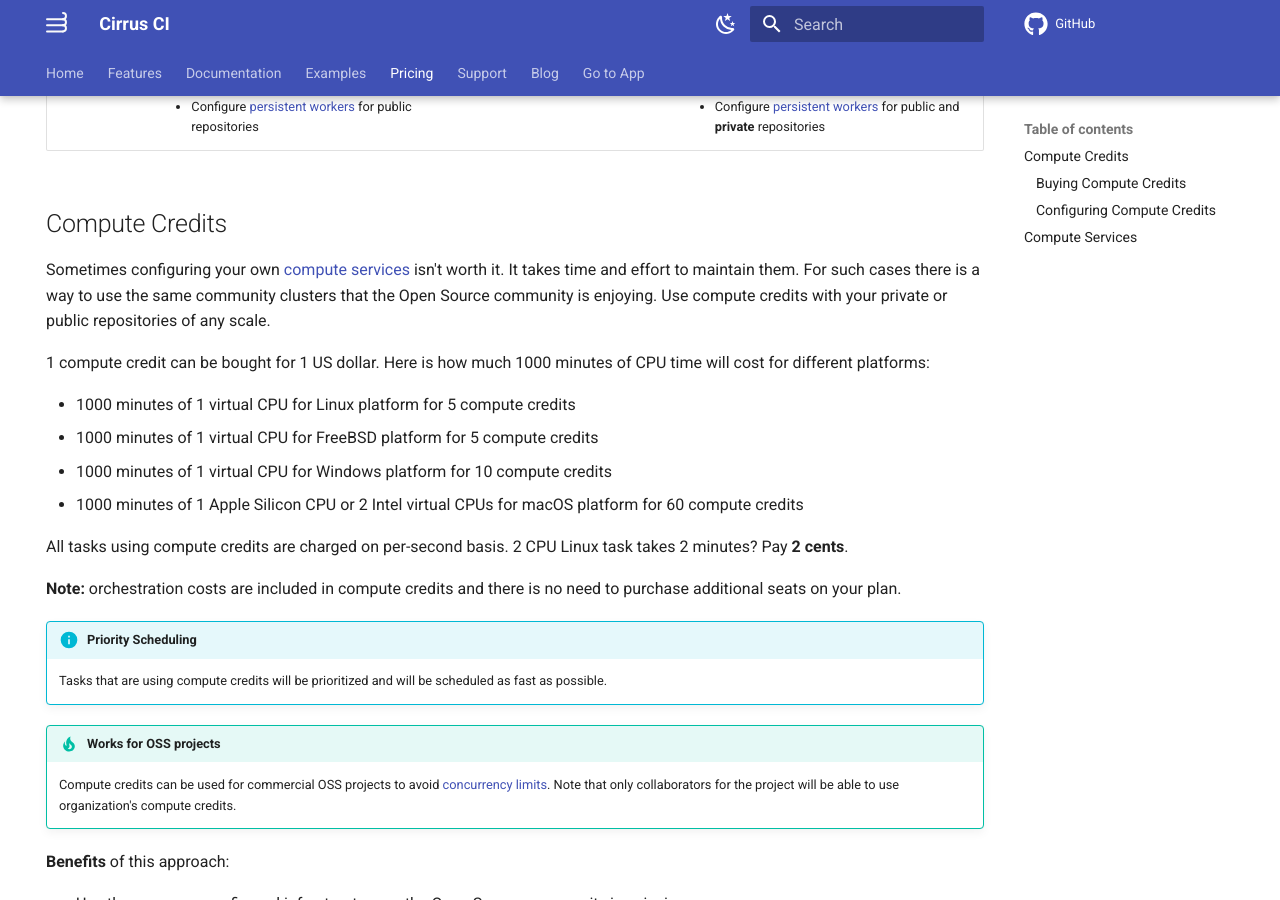
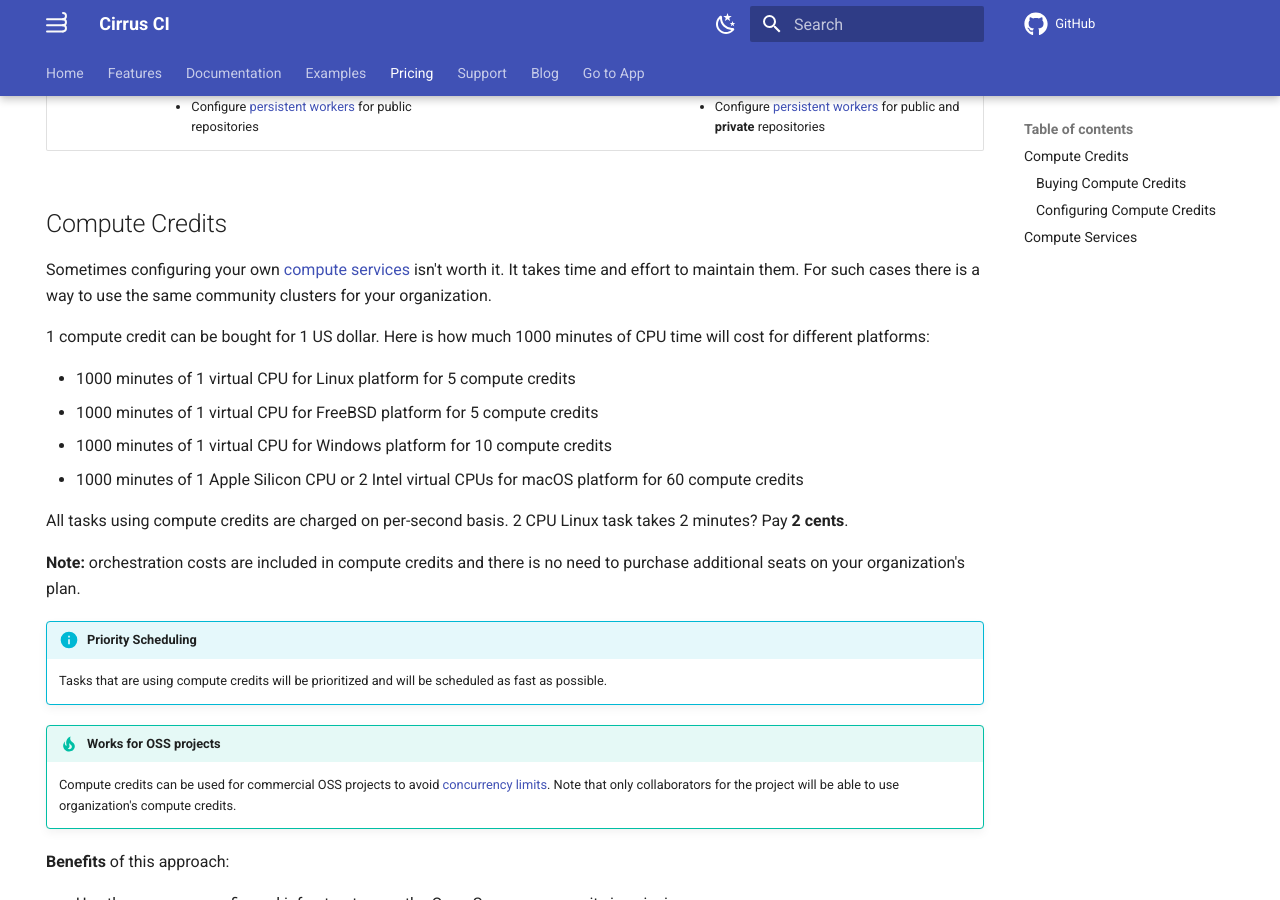
Before and after one commit to cirruslabs/cirrus-ci-docs, an MkDocs documentation site: the page built from docs/pricing.md, in a window 1280 px wide and 900 px high, scrolled down 777 px. Built offline with MkDocs 1.6.1 and Material for MkDocs 9.7.7, drawn with Linux system fonts in a browser that asks for light colours; comment, search, counter and statistics services are not loaded.

Commit message:
Point out organizational preference of compute credits (#1009)

```diff
--- a/docs/pricing.md
+++ b/docs/pricing.md
@@ -20,8 +20,7 @@ Organization | <ul><li>Free access to community clusters for public repositories
 
 ## Compute Credits
 
-Sometimes configuring your own [compute services](#compute-services) isn't worth it. It takes time and effort to maintain them. For such cases there is a way to use the same community clusters that the Open Source community is enjoying.
-Use compute credits with your private or public repositories of any scale.
+Sometimes configuring your own [compute services](#compute-services) isn't worth it. It takes time and effort to maintain them. For such cases there is a way to use the same community clusters for your organization.
 
 1 compute credit can be bought for 1 US dollar. Here is how much 1000 minutes of CPU time will cost for different platforms:
 
@@ -32,7 +31,7 @@ Use compute credits with your private or public repositories of any scale.
 
 All tasks using compute credits are charged on per-second basis. 2 CPU Linux task takes 2 minutes? Pay **2 cents**.
 
-**Note:** orchestration costs are included in compute credits and there is no need to purchase additional seats on your plan.
+**Note:** orchestration costs are included in compute credits and there is no need to purchase additional seats on your organization's plan.
 
 !!! info "Priority Scheduling"
     Tasks that are using compute credits will be prioritized and will be scheduled as fast as possible.
```
